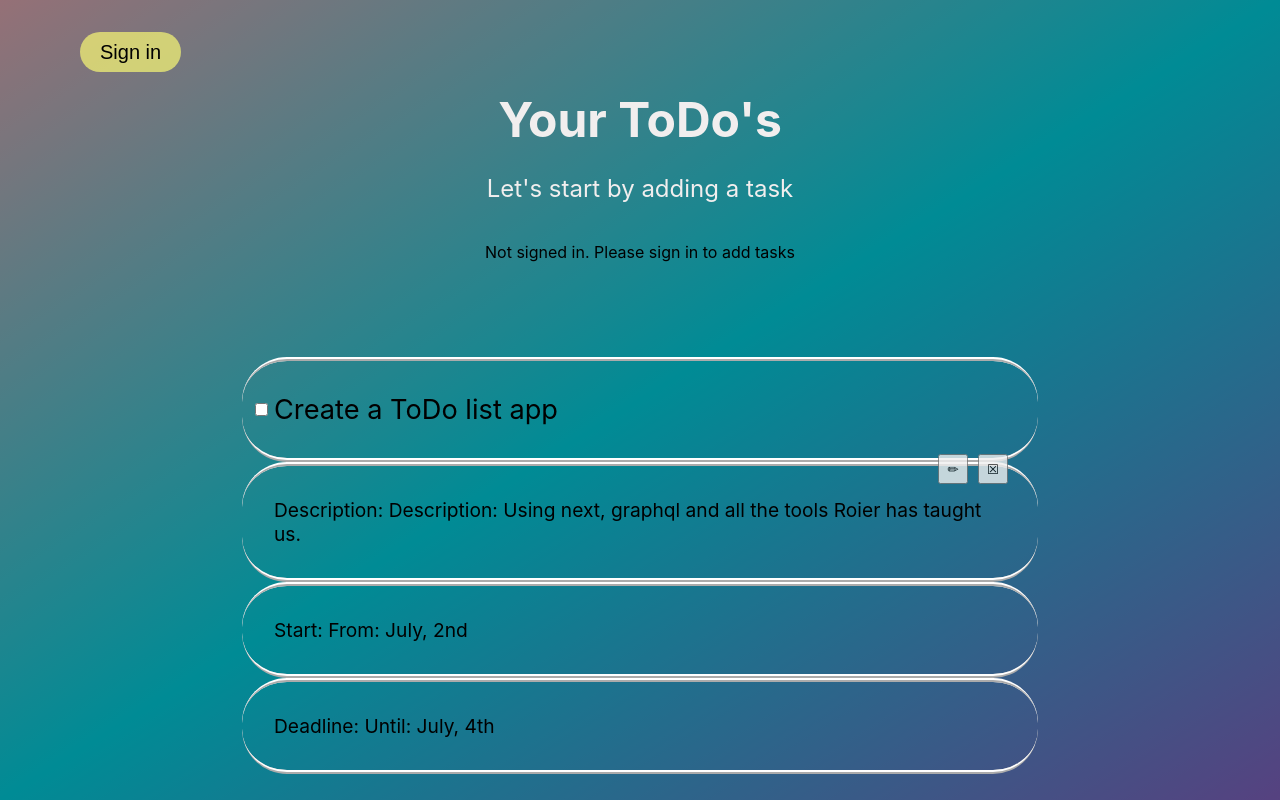
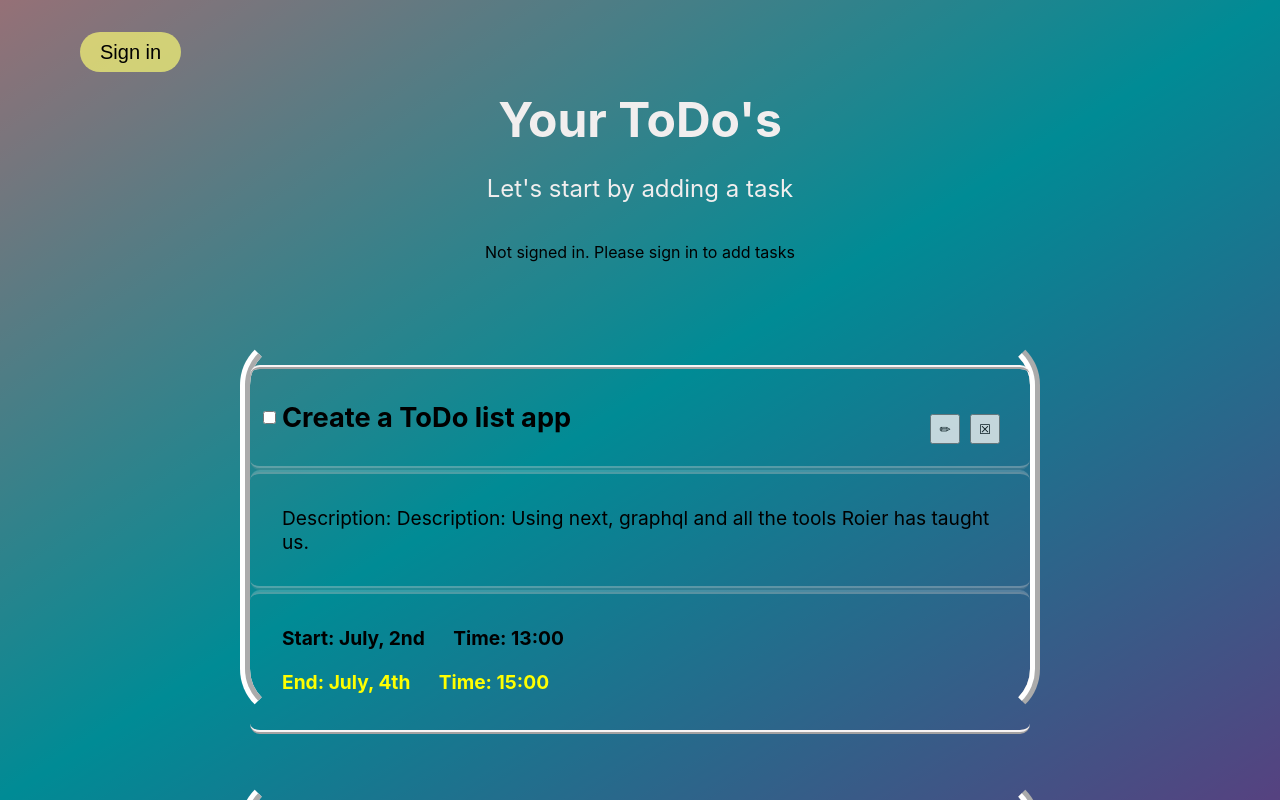
Before and after one commit to Marlon97/rockg6-ToDo-App, a Next.js app: page / in a window 1280 px wide. Built offline with nearby package versions, Linux system fonts and the light colour scheme; no server answers.

Commit message:
changes in main task styles and date and time fix

```diff
--- a/components/Popup/Popup.module.scss
+++ b/components/Popup/Popup.module.scss
@@ -18,7 +18,7 @@
   padding: 20px;
   text-align: center;
   width: 60rem;
-  height: 42rem;
+  height: 52rem;
   transition: 0.3s ease all;
   transform: scale(0.7);
   opacity: 1;
--- a/components/Popup/index.js
+++ b/components/Popup/index.js
@@ -28,8 +28,12 @@ const Popup = ({ onceSubmited, close }) => {
             ></textarea>
               <div>Start date:</div>
               <input {...register("startDate")} type="date" id="startDate" name="startDate"  min="2015-06-07" max="2030-06-14" required></input>
+              <div>Start time:</div>
+              <input {...register("startTime")} type="time" id="startTime" name="startTime"  min="00:00" max="23:59" required></input>
               <div>End date:</div>
               <input {...register("endDate")} type="date" id="endDate" name="endDate"  min="2015-06-07" max="2030-06-14" required></input>
+              <div>End time:</div>
+              <input {...register("endTime")} type="time" id="endTime" name="endTime"  min="00:00" max="23:59" required></input>
           </div>
           <input type="submit" className={styles["btn-submit"]} value="Add" />
         </form>
--- a/components/Task/Task.module.scss
+++ b/components/Task/Task.module.scss
@@ -2,13 +2,14 @@
   width: 50rem;
   height: 24rem;
   margin: 5% auto;
-  margin-bottom: 5rem;
+  margin-bottom: 1rem;
   border-style: ridge;
   border-radius: 50px;
   border-top: 2px ridge transparent;
   border-bottom: 2px ridge transparent;
-  border-left: 2px ridge transparent;
-  border-right: 2px ridge transparent;
+  border-left: 2px ridge white;
+  border-right: 2px ridge white;
+  border-width: 10px;
 }
 
 /*.task:hover {
@@ -50,37 +51,39 @@
 
 .title {
   padding: 2rem;
-  border-top: 4px ridge white;
-  border-bottom: 4px ridge white;
+  border-top: 4px ridge rgb(248, 245, 245);
+  border-bottom: 4px ridge rgb(248, 245, 245, 0.2);
   font-size: 1.7rem;
-  border-radius: 45px;
+  font-weight: bold;
+  border-radius: 10px;
 }
 
 .description {
   padding: 2rem;
-  border-top: 4px ridge white; //transparent; //#000;
-  border-bottom: 4px ridge white;
-  border-radius: 45px;
+  border-top: 4px ridge rgb(248, 245, 245, 0.2); //transparent; //#000;
+  border-bottom: 4px ridge rgb(248, 245, 245, 0.2);
+  border-radius: 10px;
   font-size: 1.2rem;
 
 }
 
 .startDate {
   padding: 2rem;
-  border-top: 4px ridge white;
-  border-bottom: 4px ridge white;
-  border-radius: 45px;
+  border-top: 4px ridge rgb(248, 245, 245, 0.2);
+  border-bottom: 4px ridge rgb(248, 245, 245);
+  border-radius: 10px;
   font-size: 1.2rem;
-
+  font-weight: bold;
 }
 
 .endDate {
-  padding: 2rem;
-  border-top: 4px ridge white;
-  border-bottom: 4px ridge white;
-  border-radius: 45px;
+  border-top: 4px ridge transparent;
+  border-bottom: 4px ridge transparent;
+  border-radius: 20px;
   font-size: 1.2rem;
-
+  color: yellow;
+  font-weight: bold;
+  margin-top: 1rem;
 }
 
 .cb {
--- a/components/Task/index.js
+++ b/components/Task/index.js
@@ -2,7 +2,7 @@ import React, { useEffect, useRef, useState } from "react";
 import styles from "./Task.module.scss";
 
 
-const Task = ({ element, title, id, completed, description, startDate, endDate, open, close, point }) => {
+const Task = ({ element, title, id, completed, description, startDate, endDate, startTime, endTime, open, close, point }) => {
   return <div className={styles.task}>
     {/*<div>{title}</div>*/}
     <div className={styles.cb}>
@@ -10,8 +10,10 @@ const Task = ({ element, title, id, completed, description, startDate, endDate,
     </div>
     <div className={styles.title}>{title}</div>
     <div className={styles.description}>Description: {description}</div>
-    <div className={styles.startDate}>Start: {startDate}</div>
-    <div className={styles.endDate}>Deadline: {endDate}</div>
+    <div className={styles.startDate}>
+      Start: {startDate} &emsp; Time: {startTime} &emsp; &emsp;
+      <div className={styles.endDate}> End: {endDate} &emsp; Time: {endTime} </div>
+    </div>
 
     <div className={styles.container}>
       <button className={styles.editTask} onClick={() => open(false)}> &#9999; </button>
--- a/components/TaskList/index.js
+++ b/components/TaskList/index.js
@@ -4,7 +4,7 @@ import Task from "../Task";
 
 const TaskList = ({ tasks, open, close, point }) => {
   const taskArray = tasks.map((task, index) => (
-    <Task key={index} title={task.title} element={parseInt(index)} open={open} close={close} point={point} description={task.description} startDate={task.startDate} endDate={task.endDate} />
+    <Task key={index} title={task.title} element={parseInt(index)} open={open} close={close} point={point} description={task.description} startDate={task.startDate} endDate={task.endDate} startTime={task.startTime} endTime={task.endTime} />
   ));
   return <div>{taskArray}</div>;
 };
--- a/pages/index.js
+++ b/pages/index.js
@@ -12,14 +12,18 @@ const tasks = [
     title: "Create a ToDo list app",
     description:
       "Description: Using next, graphql and all the tools Roier has taught us.",
-    startDate: "From: July, 2nd",
-    endDate: "Until: July, 4th",
+    startDate: "July, 2nd",
+    endDate: "July, 4th",
+    startTime: "13:00",
+    endTime: "15:00",
   },
   {
     title: "Pet my dog",
     description: "Description: ---",
-    startDate: "From: July, 1st",
-    endDate: "Until: July, 3rd",
+    startDate: "July, 1st",
+    endDate: "July, 3rd",
+    startTime: "13:00",
+    endTime: "15:00",
   },
 ];
 
```
